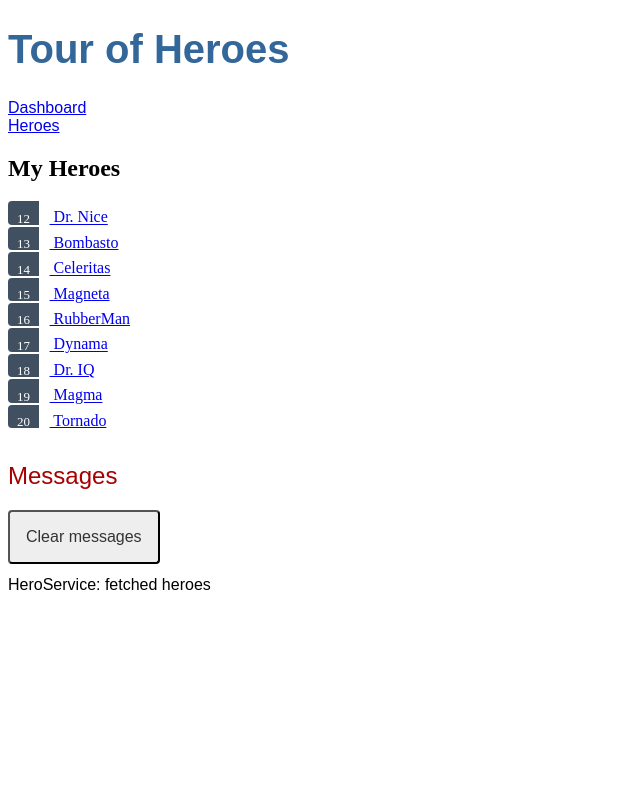
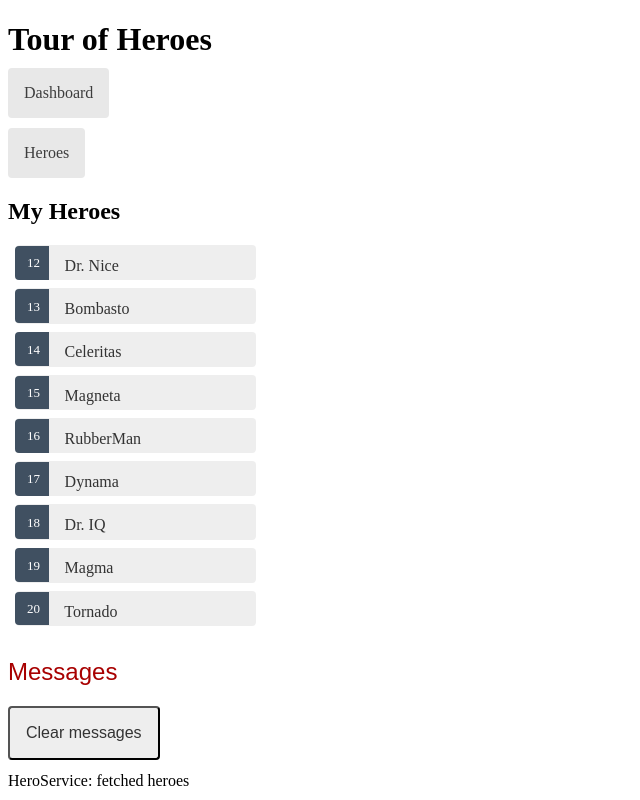
Before and after one commit to renatumb/angular-heroes, an Angular app: page /heroes in a window 1280 px wide. Shown: the whole page, without its empty margins (0-640 px from the left). Built offline with nearby package versions, Linux system fonts and the light colour scheme.

Commit message:
CSS adjustments

```diff
--- a/src/app/app.component.css
+++ b/src/app/app.component.css
@@ -1,44 +1,21 @@
-/* Application-wide Styles */
+/* AppComponent's private CSS styles */
 h1 {
-  color: #369;
-  font-family: Arial, Helvetica, sans-serif;
-  font-size: 250%;
+  margin-bottom: 0;
 }
-h2, h3 {
-  color: #444;
-  font-family: Arial, Helvetica, sans-serif;
-  font-weight: lighter;
-}
-body {
-  margin: 2em;
-}
-body, input[type="text"], button {
-  color: #333;
-  font-family: Cambria, Georgia, serif;
-}
-button {
-  background-color: #eee;
-  border: none;
+nav a {
+  padding: 1rem;
+  text-decoration: none;
+  margin-top: 10px;
+  display: inline-block;
+  background-color: #e8e8e8;
+  color: #3d3d3d;
   border-radius: 4px;
-  cursor: pointer;
-  color: black;
-  font-size: 1.2rem;
-  padding: 1rem;
-  margin-right: 1rem;
-  margin-bottom: 1rem;
-  margin-top: 1rem;
-}
-button:hover {
-  background-color: black;
-  color: white;
-}
-button:disabled {
-  background-color: #eee;
-  color: #aaa;
-  cursor: auto;
 }
 
-/* everywhere else */
-* {
-  font-family: Arial, Helvetica, sans-serif;
+nav a:hover {
+  color: white;
+  background-color: #42545C;
 }
+nav a:active {
+  background-color: black;
+}
--- a/src/app/hero-detail/hero-detail.component.css
+++ b/src/app/hero-detail/hero-detail.component.css
@@ -0,0 +1,24 @@
+/* HeroDetailComponent's private CSS styles */
+label {
+  color: #435960;
+  font-weight: bold;
+}
+input {
+  font-size: 1em;
+  padding: .5rem;
+}
+button {
+  margin-top: 20px;
+  background-color: #eee;
+  padding: 1rem;
+  border-radius: 4px;
+  font-size: 1rem;
+}
+button:hover {
+  background-color: #cfd8dc;
+}
+button:disabled {
+  background-color: #eee;
+  color: #ccc;
+  cursor: auto;
+}
--- a/src/app/heroes/heroes.component.css
+++ b/src/app/heroes/heroes.component.css
@@ -7,47 +7,34 @@
 }
 
 .heroes li {
-  display: flex;
+  position: relative;
+  cursor: pointer;
 }
 
-.heroes button {
-  flex: 1;
-  cursor: pointer;
-  position: relative;
-  left: 0;
-  background-color: #EEE;
-  margin: .5em;
-  padding: 0;
-  border-radius: 4px;
-  display: flex;
-  align-items: stretch;
-  height: 1.8em;
-}
-
-.heroes button:hover {
-  color: #2c3a41;
-  background-color: #e6e6e6;
+.heroes li:hover {
   left: .1em;
 }
 
-.heroes button:active {
+.heroes a {
+  color: #333;
+  text-decoration: none;
+  background-color: #EEE;
+  margin: .5em;
+  padding: .3em 0;
+  height: 1.6em;
+  border-radius: 4px;
+  display: block;
+  width: 100%;
+}
+
+.heroes a:hover {
+  color: #2c3a41;
+  background-color: #e6e6e6;
+}
+
+.heroes a:active {
   background-color: #525252;
   color: #fafafa;
-}
-
-.heroes button.selected {
-  background-color: black;
-  color: white;
-}
-
-.heroes button.selected:hover {
-  background-color: #505050;
-  color: white;
-}
-
-.heroes button.selected:active {
-  background-color: black;
-  color: white;
 }
 
 .heroes .badge {
@@ -57,10 +44,12 @@
   padding: 0.8em 0.7em 0 0.7em;
   background-color: #405061;
   line-height: 1em;
+  position: relative;
+  left: -1px;
+  top: -4px;
+  height: 1.8em;
+  min-width: 16px;
+  text-align: right;
   margin-right: .8em;
   border-radius: 4px 0 0 4px;
 }
-
-.heroes .name {
-  align-self: center;
-}
```
